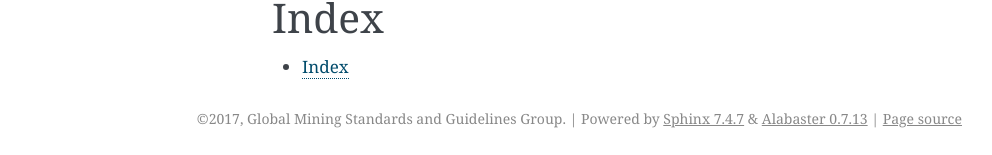
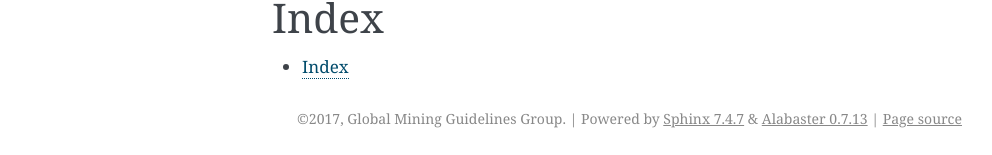
Before and after one commit to gmggroup/omf-python, a Sphinx documentation site: the page built from docs/index.rst, in a window 1280 px wide. Shown: the part 1932-2087 px from the top of the page, without its empty margins (148-1140 px from the left). Built offline with Sphinx 7.4.7, drawn with Linux system fonts in a browser that asks for light colours.

Commit message:
Update conf.py

```diff
--- a/docs/conf.py
+++ b/docs/conf.py
@@ -54,8 +54,8 @@ master_doc = 'index'
 
 # General information about the project.
 project = u'omf'
-copyright = u'2017, Global Mining Standards and Guidelines Group'
-author = u'Global Mining Standards and Guidelines Group'
+copyright = u'2017, Global Mining Guidelines Group'
+author = u'Global Mining Guidelines Group'
 
 # The version info for the project you're documenting, acts as replacement for
 # |version| and |release|, also used in various other places throughout the
@@ -244,7 +244,7 @@ latex_elements = {
 #  author, documentclass [howto, manual, or own class]).
 latex_documents = [
     (master_doc, 'omf.tex', u'omf Documentation',
-     u'Global Mining Standards and Guidelines Group', 'manual'),
+     u'Global Mining Guidelines Group', 'manual'),
 ]
 
 # The name of an image file (relative to this directory) to place at the top of
```
